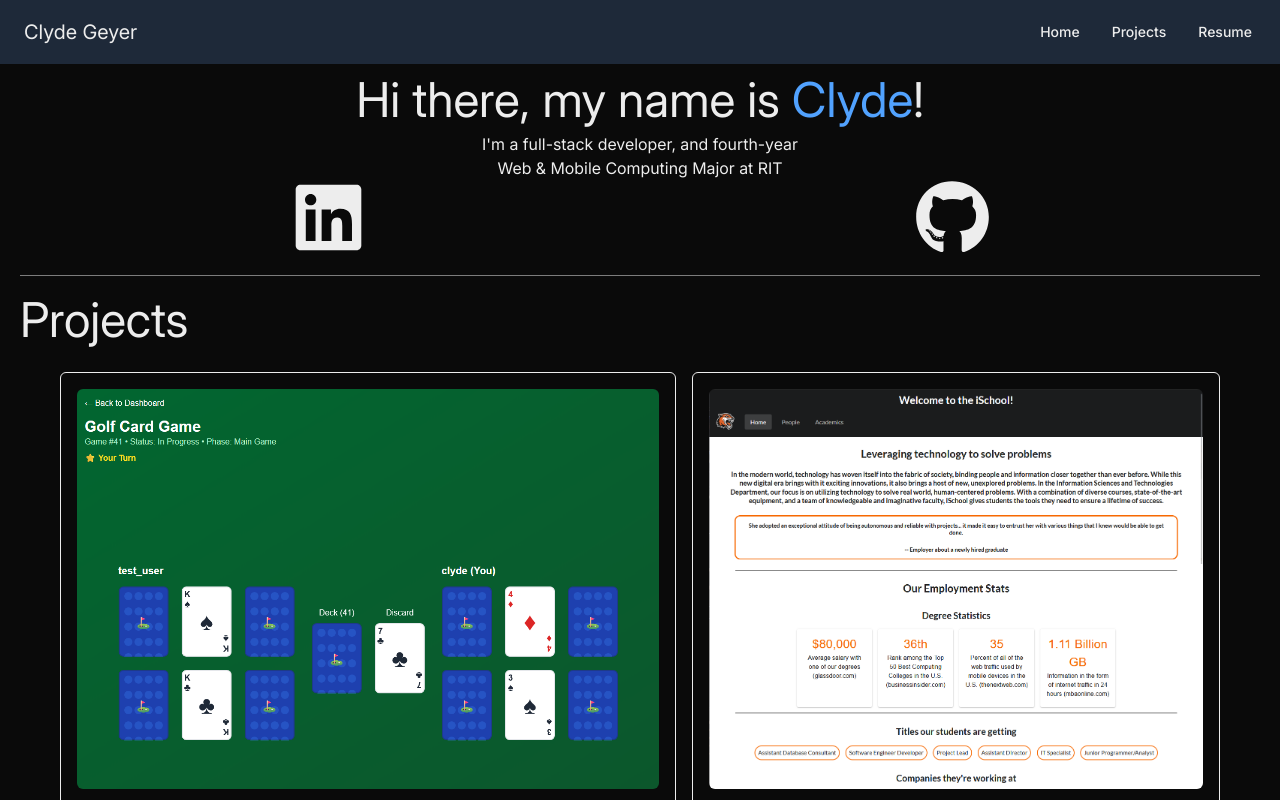
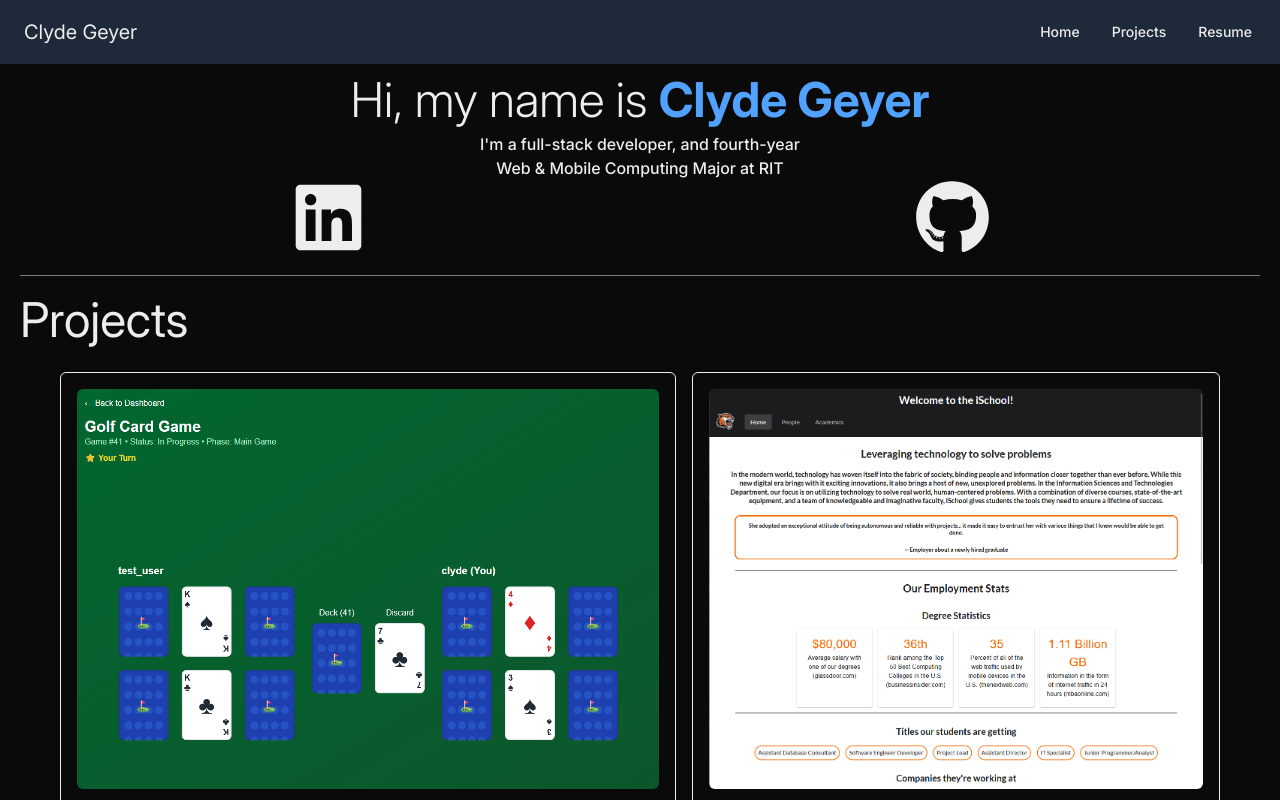
Before and after one commit to CodingArctic/next-portfolio, a Next.js app: page / in a window 1280 px wide. Shown: the top 800 px of the page. Built offline with nearby package versions, Linux system fonts and the light colour scheme.

Commit message:
change language and font weight

```diff
--- a/src/app/page.js
+++ b/src/app/page.js
@@ -9,9 +9,9 @@ export default function Home() {
       <div>
         <div className="container mx-auto px-4 text-center">
           <div>
-            <p className="mt-3 text-5xl">Hi there, my name is <span className="text-blue-400">Clyde</span>!</p>
+            <p className="mt-3 text-5xl font-light">Hi, my name is <span className="text-blue-400 font-bold">Clyde Geyer</span></p>
           </div>
-          <div className="mt-2 m-auto max-w-80 text-wrap">
+          <div className="mt-2 m-auto max-w-80 text-wrap font-medium">
             I'm a full-stack developer, and fourth-year Web & Mobile Computing Major at RIT
           </div>
           <div className="flex justify-around">
```
